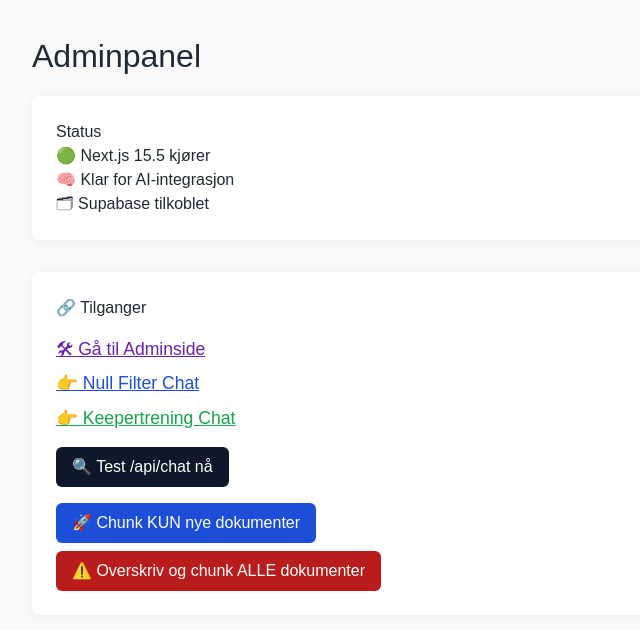
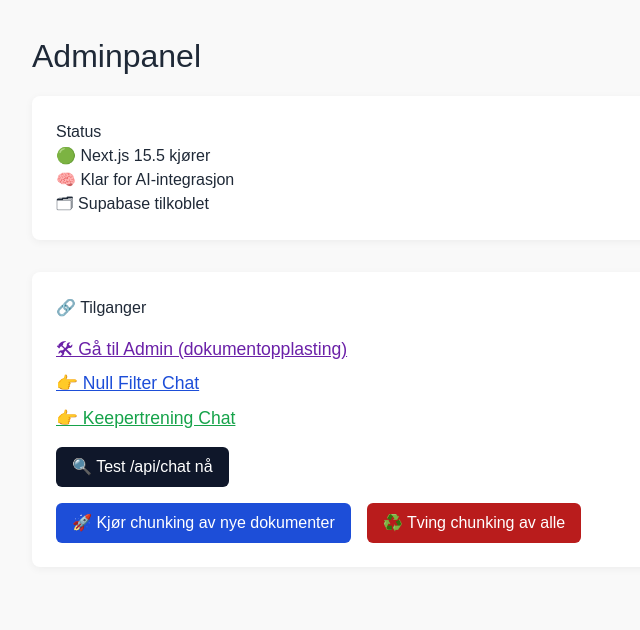
Before and after one commit to mortenhoelno/Nullfilter-admin, a Next.js app: page / in a window 1280 px wide. Shown: the top 630 px of the page, without its empty margins (0-640 px from the left). Built offline with nearby package versions, Linux system fonts and the light colour scheme.

Commit message:
Update index.js

```diff
--- a/pages/index.js
+++ b/pages/index.js
@@ -16,17 +16,12 @@
     });
 
     const data = await resp.json();
-    console.log("🔍 Svar fra /api/chat:", data);
     setResponseText(data.reply || "Ingen svar mottatt 😕");
   }
 
   async function runChunkSync(force = false) {
-    const resp = await fetch("/api/chunk-sync", {
-      method: "POST",
-      headers: { "Content-Type": "application/json" },
-      body: JSON.stringify({ force })
-    });
-
+    const url = `/api/chunk-sync${force ? "?force=true" : ""}`;
+    const resp = await fetch(url);
     const data = await resp.json();
     alert(`✅ Ferdig: ${data.successCount} dokumenter chunket.\n❌ Feil: ${data.failedCount}`);
     console.log("Detaljer:", data);
@@ -71,7 +66,7 @@
                 textDecoration: "underline",
                 fontSize: "1.1rem"
               }}>
-                🛠 Gå til Adminside
+                🛠 Gå til Admin (dokumentopplasting)
               </a>
             </Link>
           </li>
@@ -97,7 +92,6 @@
               </a>
             </Link>
           </li>
-
           <li style={{ marginTop: "1rem" }}>
             <button
               onClick={testChatApi}
@@ -113,7 +107,6 @@
               🔍 Test /api/chat nå
             </button>
           </li>
-
           <li style={{ marginTop: "1rem" }}>
             <button
               onClick={() => runChunkSync(false)}
@@ -123,14 +116,12 @@
                 color: "white",
                 border: "none",
                 borderRadius: "6px",
-                cursor: "pointer"
+                cursor: "pointer",
+                marginRight: "1rem"
               }}
             >
-              🚀 Chunk KUN nye dokumenter
+              🚀 Kjør chunking av nye dokumenter
             </button>
-          </li>
-
-          <li style={{ marginTop: "0.5rem" }}>
             <button
               onClick={() => runChunkSync(true)}
               style={{
@@ -142,11 +133,12 @@
                 cursor: "pointer"
               }}
             >
-              ⚠️ Overskriv og chunk ALLE dokumenter
+              ♻️ Tving chunking av alle
             </button>
           </li>
         </ul>
 
+        {/* 👇 Viser AI-svaret rett under knappen */}
         {responseText && (
           <div style={{
             marginTop: "1.5rem",
```
